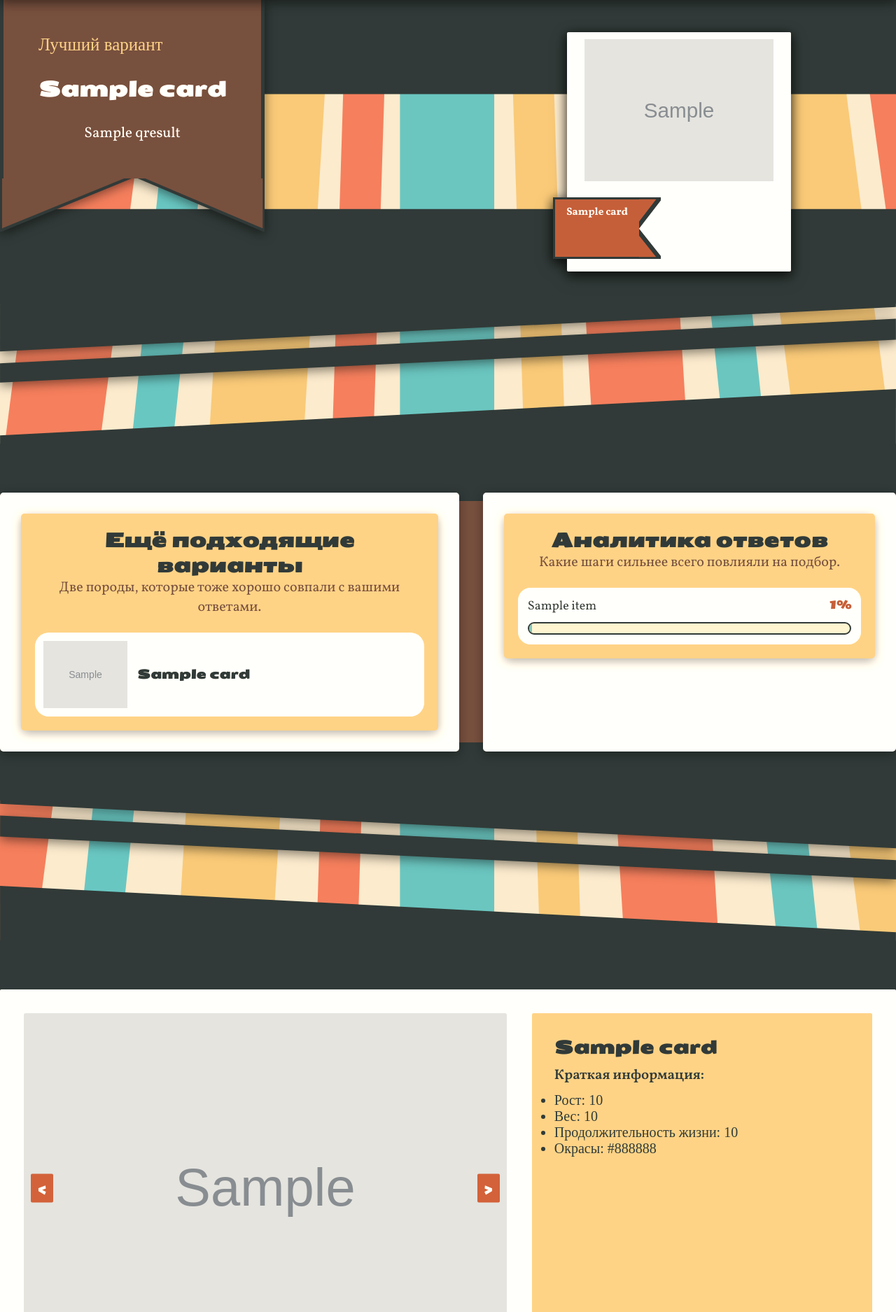
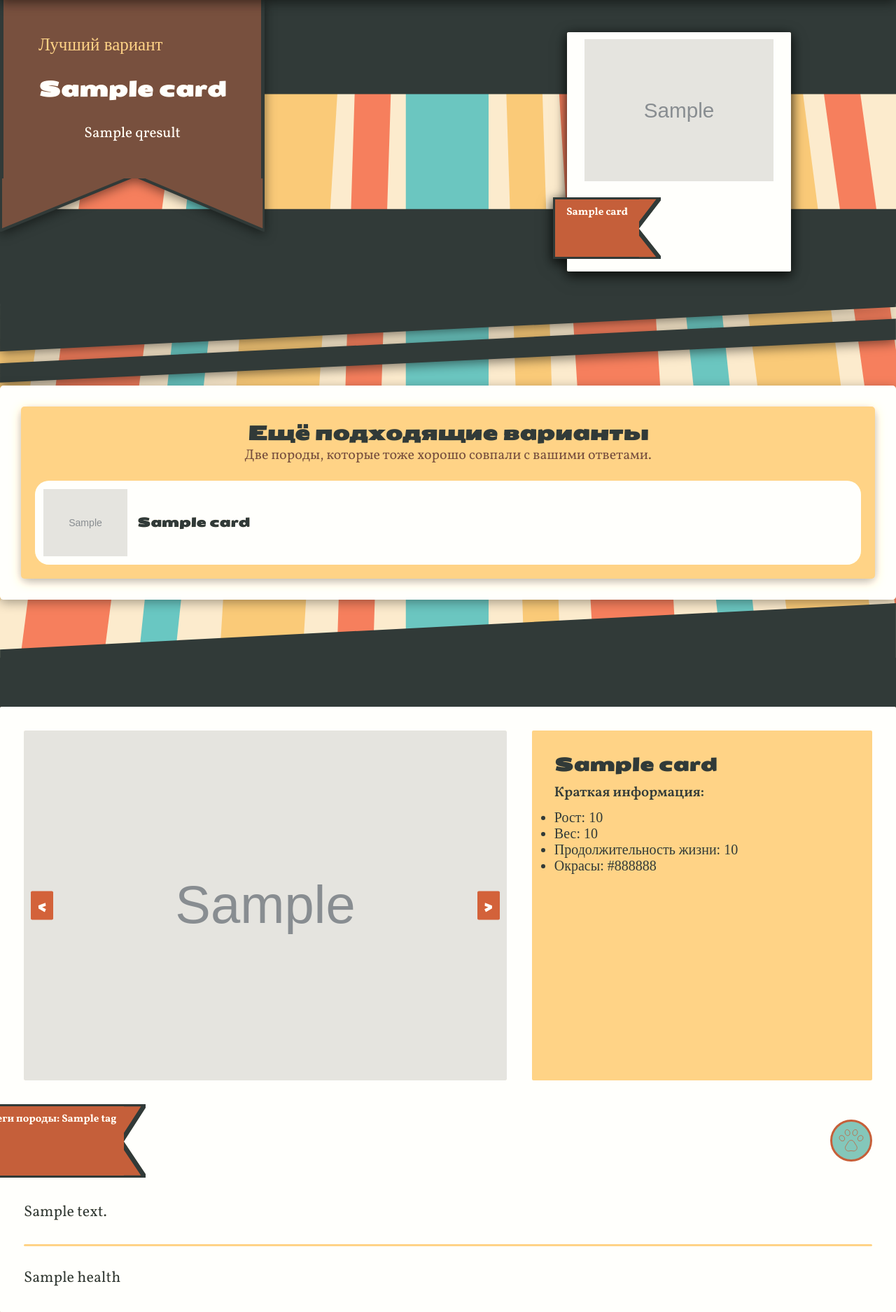
Before and after one commit to Aiokeshi/PawPick, a Django app: template app/qtest/templates/qtest/result.html in a window 1280 px wide. Shown: the part 88-1963 px from the top of the page at 70% size. Run offline with Django 5.2, Linux system fonts and the light colour scheme; the template is opened without the code that fills it: most values are stand-ins (such as "Sample title", 1, 10 or a date in 2020); grey boxes marked "Sample" are stand-in pictures.

Commit message:
результаты

```diff
--- a/app/app/settings.py
+++ b/app/app/settings.py
@@ -48,7 +48,7 @@ INSTALLED_APPS = [
 
 MIDDLEWARE = [
     'django.middleware.security.SecurityMiddleware',
-    "whitenoise.middleware.WhiteNoiseMiddleware",
+    # "whitenoise.middleware.WhiteNoiseMiddleware",
     'django.contrib.sessions.middleware.SessionMiddleware',
     'django.middleware.common.CommonMiddleware',
     'django.middleware.csrf.CsrfViewMiddleware',
@@ -133,4 +133,4 @@ STATICFILES_DIRS: list[Path] =[
 ]
 
 
-STATICFILES_STORAGE = 'whitenoise.storage.CompressedManifestStaticFilesStorage'
+# STATICFILES_STORAGE = 'whitenoise.storage.CompressedManifestStaticFilesStorage'
--- a/app/qtest/templates/qtest/result.html
+++ b/app/qtest/templates/qtest/result.html
@@ -90,13 +90,9 @@
 </section>
 <img src="/static/main/img/divider2.svg" alt="" class="dividers " />
 
-  <img src="/static/main/img/divider1.svg" alt="" class="divider1 rev" />
 {% if best_card and results %}
 
 
-<section class="q_dark_section">
-  <div class="container">
-    <div class="q_dark_grid">
       <div class="q_dark_panel">
         <div class="q_light_panel">
         <div class="q_section_head">
@@ -136,41 +132,10 @@
         </div>
       </div>
 
-      {% if analytics %}
 
-      <div class="q_dark_panel">
-        <div class="q_light_panel">
-        <div class="q_section_head">
-          <h2>Аналитика ответов</h2>
-          <p>Какие шаги сильнее всего повлияли на подбор.</p>
-        </div>
 
-        <div class="q_analysis_list">
-          {% for item in analytics %}
 
-          <div class="q_analysis_item">
-            <div class="q_analysis_top">
-              <span>{{ item.title }}</span>
-              <strong>{{ item.percent }}%</strong>
-            </div>
-
-            <div class="q_analysis_bar">
-              <div style="width: {{ item.percent }}%;"></div>
-            </div>
-          </div>
-
-          {% endfor %}
-        </div>
-      </div>
-
-      {% endif %}
-    </div>
-    </div>
-  </div>
-</section>
-<img src="/static/main/img/divider2.svg" alt="" class="dividers rev" />
-
-  <img src="/static/main/img/divider1.svg" alt="" class="divider1 " />
+  <img src="/static/main/img/divider1.svg" alt="" class="divider1 rev" />
 
 {% with card=results.0.card %}
 
@@ -248,7 +213,7 @@
     </div>
   </div>
 </section>
-<img src="/static/main/img/divider2.svg" alt="" class="dividers " />
+<img src="/static/main/img/divider2.svg" alt="" class="dividers rev" />
 
 
 {% endwith %}
```
Also changed, not shown: app/db.sqlite3.
